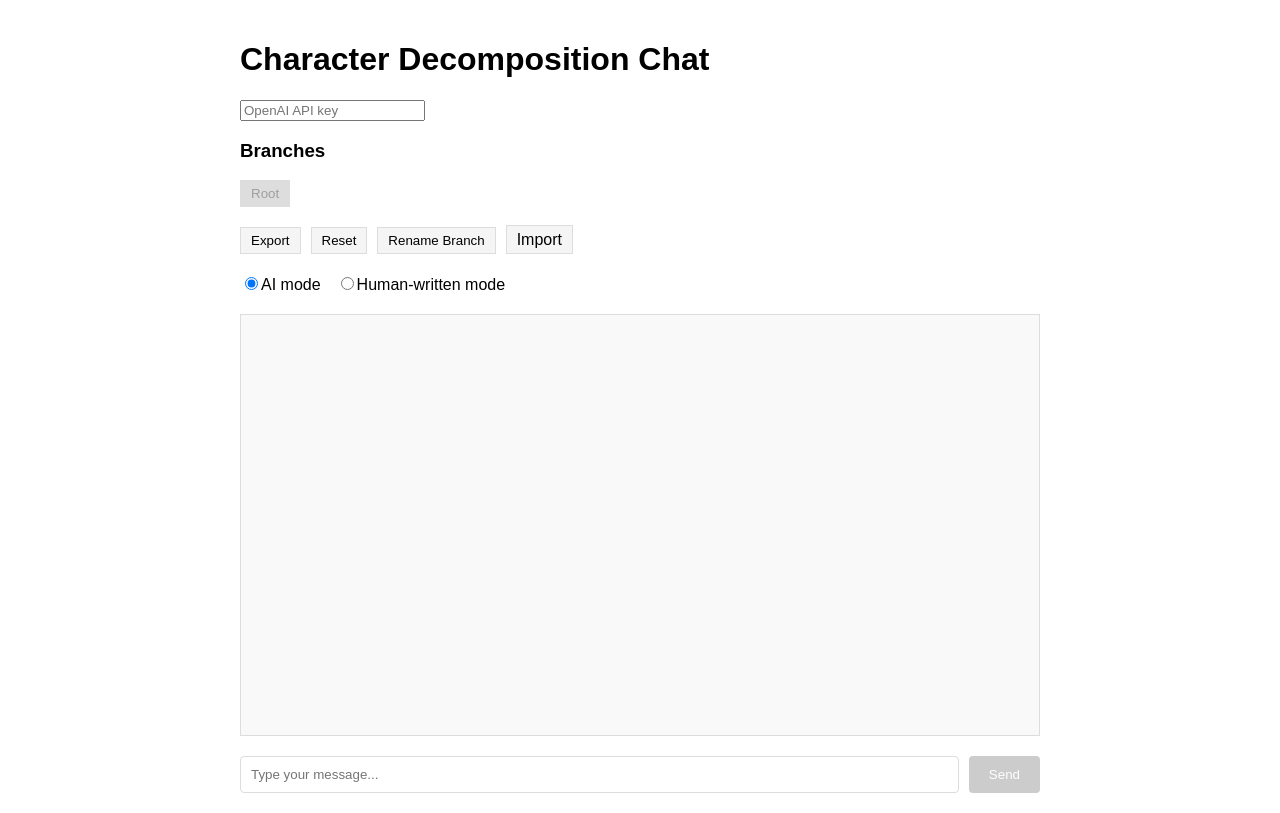
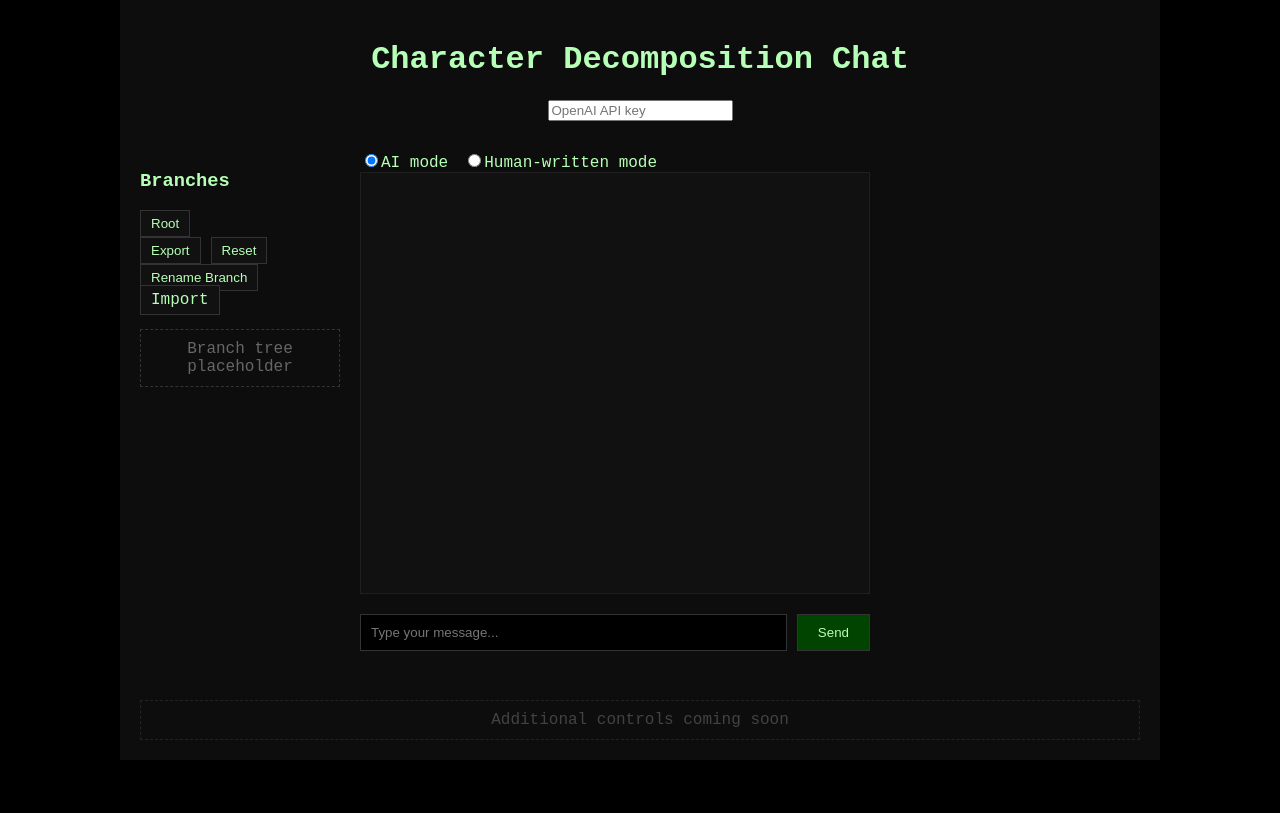
Before and after one commit to ajbr0wn/whoom, a React (Create React App) app in the folder frontend/: page / in a window 1280 px wide. Built offline with nearby package versions, Linux system fonts and the light colour scheme.

Commit message:
Redesign UI with CRT-inspired layout

```diff
--- a/frontend/src/App.css
+++ b/frontend/src/App.css
@@ -1,17 +1,58 @@
+/* CRT-inspired dark theme */
 .App {
-  max-width: 800px;
+  max-width: 1000px;
   margin: 0 auto;
   padding: 20px;
-  font-family: Arial, sans-serif;
+  background-color: #0d0d0d;
+  color: #b6ffb6;
+  font-family: "Courier New", Courier, monospace;
+}
+
+.layout {
+  display: grid;
+  grid-template-columns: 200px 1fr 250px;
+  grid-template-rows: auto 1fr auto;
+  grid-template-areas:
+    "header header header"
+    "left main right"
+    "footer footer footer";
+  gap: 20px;
+  min-height: 90vh;
+}
+
+.app-header {
+  grid-area: header;
+  text-align: center;
+  margin-bottom: 10px;
+}
+
+.left-panel {
+  grid-area: left;
+}
+
+.main-panel {
+  grid-area: main;
+  display: flex;
+  flex-direction: column;
+}
+
+.right-panel {
+  grid-area: right;
+}
+
+.app-footer {
+  grid-area: footer;
+  text-align: center;
+  opacity: 0.6;
 }
 
 .messages {
-  border: 1px solid #ddd;
+  border: 1px solid #1f1f1f;
+  background-color: #111;
   height: 400px;
   overflow-y: auto;
   padding: 10px;
   margin-bottom: 20px;
-  background-color: #f9f9f9;
 }
 
 .message {
@@ -20,34 +61,39 @@
 }
 
 .message.user {
-  background-color: #e3f2fd;
+  background-color: #003300;
   border-radius: 5px;
 }
 
 .message.assistant {
-  background-color: #f1f8e9;
+  background-color: #002244;
   border-radius: 5px;
-}
-
-.characters {
-  border: 1px solid #ddd;
-  padding: 15px;
-  margin-bottom: 20px;
-  background-color: #fff;
 }
 
 .character {
   margin-bottom: 10px;
+  display: flex;
+  align-items: center;
 }
 
-.character label {
+.character-avatar {
+  width: 30px;
+  height: 30px;
+  border-radius: 50%;
+  background-color: #003300;
+  color: #b6ffb6;
   display: flex;
   align-items: center;
-  cursor: pointer;
+  justify-content: center;
+  margin-right: 10px;
+  font-weight: bold;
 }
 
-.character input {
-  margin-right: 10px;
+.characters {
+  border: 1px solid #1f1f1f;
+  padding: 15px;
+  margin-bottom: 20px;
+  background-color: #111;
 }
 
 .input-area {
@@ -58,55 +104,28 @@
 .input-area input {
   flex: 1;
   padding: 10px;
-  border: 1px solid #ddd;
-  border-radius: 4px;
+  border: 1px solid #333;
+  background-color: #000;
+  color: #b6ffb6;
 }
 
 .input-area button {
   padding: 10px 20px;
-  background-color: #007bff;
-  color: white;
-  border: none;
-  border-radius: 4px;
+  background-color: #004400;
+  color: #b6ffb6;
+  border: 1px solid #333;
   cursor: pointer;
 }
 
-.input-area button:disabled {
-  background-color: #ccc;
-  cursor: not-allowed;
-}
-
-.branches {
-  margin-bottom: 20px;
-}
-
-.branches button {
+.branches button,
+.controls button,
+.import-button {
   margin-right: 10px;
   padding: 5px 10px;
-  border: 1px solid #ddd;
-  background-color: #f5f5f5;
+  background-color: #111;
+  border: 1px solid #333;
+  color: #b6ffb6;
   cursor: pointer;
-}
-
-.branches button:disabled {
-  background-color: #ddd;
-  cursor: default;
-}
-
-.controls {
-  margin-bottom: 20px;
-}
-
-.controls button {
-  margin-right: 10px;
-  padding: 5px 10px;
-  border: 1px solid #ddd;
-  background-color: #f5f5f5;
-  cursor: pointer;
-}
-
-.mode-select {
-  margin-bottom: 20px;
 }
 
 .mode-select label {
@@ -114,10 +133,10 @@
   cursor: pointer;
 }
 
-.import-button {
-  margin-right: 10px;
-  padding: 5px 10px;
-  border: 1px solid #ddd;
-  background-color: #f5f5f5;
-  cursor: pointer;
+.future-placeholder {
+  border: 1px dashed #333;
+  padding: 10px;
+  text-align: center;
+  margin-top: 20px;
+  color: #666;
 }
--- a/frontend/src/App.js
+++ b/frontend/src/App.js
@@ -177,6 +177,8 @@ function App() {
 
     return (
         <div className="App">
+            <div className="layout">
+                <header className="app-header">
                     <h1>Character Decomposition Chat</h1>
                     <div className="api-key">
                         <input
@@ -186,7 +188,9 @@ function App() {
                             placeholder="OpenAI API key"
                         />
                     </div>
+                </header>
 
+                <div className="left-panel">
                     <div className="branches">
                         <h3>Branches</h3>
                         {branches.map((branch) => (
@@ -208,7 +212,10 @@ function App() {
                             <span className="import-button">Import</span>
                         </label>
                     </div>
+                    <div className="future-placeholder">Branch tree placeholder</div>
+                </div>
 
+                <main className="main-panel">
                     <div className="mode-select">
                         <label>
                             <input
@@ -230,7 +237,6 @@ function App() {
                         </label>
                     </div>
 
-            {/* Messages */}
                     <div className="messages">
                         {currentBranch.messages.map((message, index) => (
                             <div key={index} className={`message ${message.role}`}>
@@ -239,12 +245,28 @@ function App() {
                         ))}
                     </div>
 
-            {/* Characters */}
+                    <div className="input-area">
+                        <input
+                            type="text"
+                            value={inputText}
+                            onChange={(e) => setInputText(e.target.value)}
+                            onKeyPress={(e) => e.key === 'Enter' && handleSendMessage()}
+                            placeholder={humanMode ? 'Write assistant reply...' : 'Type your message...'}
+                            disabled={loading}
+                        />
+                        <button onClick={handleSendMessage} disabled={loading || !inputText.trim() || !apiKey}>
+                            {loading ? 'Loading...' : humanMode ? 'Process' : 'Send'}
+                        </button>
+                    </div>
+                </main>
+
+                <div className="right-panel">
                     {currentBranch.characters && currentBranch.characters.length > 0 && (
                         <div className="characters">
-                    <h3>Characters in the response:</h3>
+                            <h3>Characters</h3>
                             {currentBranch.characters.filter(c => c.active).map((character) => (
                                 <div key={character.id} className="character">
+                                    <div className="character-avatar">{character.name.charAt(0)}</div>
                                     <label>
                                         <input
                                             type="checkbox"
@@ -269,20 +291,11 @@ function App() {
                             </ul>
                         </div>
                     )}
+                </div>
 
-            {/* Input */}
-            <div className="input-area">
-                <input
-                    type="text"
-                    value={inputText}
-                    onChange={(e) => setInputText(e.target.value)}
-                    onKeyPress={(e) => e.key === 'Enter' && handleSendMessage()}
-                    placeholder={humanMode ? 'Write assistant reply...' : 'Type your message...'}
-                    disabled={loading}
-                />
-                <button onClick={handleSendMessage} disabled={loading || !inputText.trim() || !apiKey}>
-                    {loading ? 'Loading...' : humanMode ? 'Process' : 'Send'}
-                </button>
+                <footer className="app-footer">
+                    <div className="future-placeholder">Additional controls coming soon</div>
+                </footer>
             </div>
         </div>
     );
--- a/frontend/src/index.css
+++ b/frontend/src/index.css
@@ -1,13 +1,12 @@
 body {
   margin: 0;
-  font-family: -apple-system, BlinkMacSystemFont, 'Segoe UI', 'Roboto', 'Oxygen',
-    'Ubuntu', 'Cantarell', 'Fira Sans', 'Droid Sans', 'Helvetica Neue',
-    sans-serif;
+  background-color: #000;
+  color: #b6ffb6;
+  font-family: "Courier New", Courier, monospace;
   -webkit-font-smoothing: antialiased;
   -moz-osx-font-smoothing: grayscale;
 }
 
 code {
-  font-family: source-code-pro, Menlo, Monaco, Consolas, 'Courier New',
-    monospace;
+  font-family: source-code-pro, Menlo, Monaco, Consolas, 'Courier New', monospace;
 }
```
Lines whose indentation alone changed are shown as unchanged.
